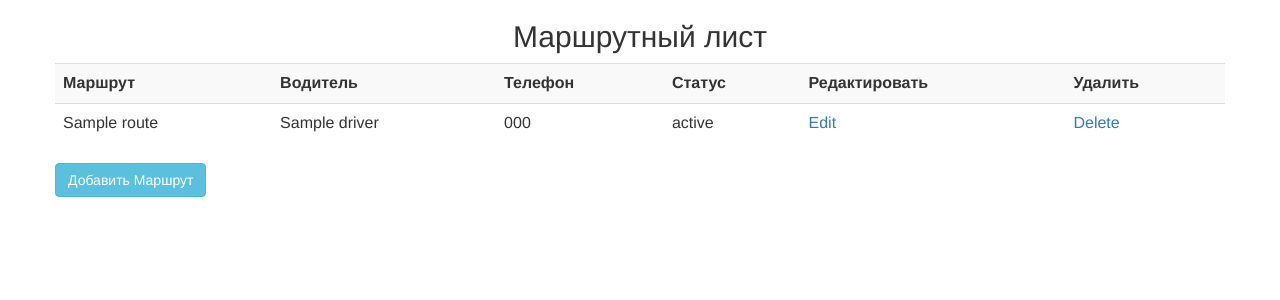
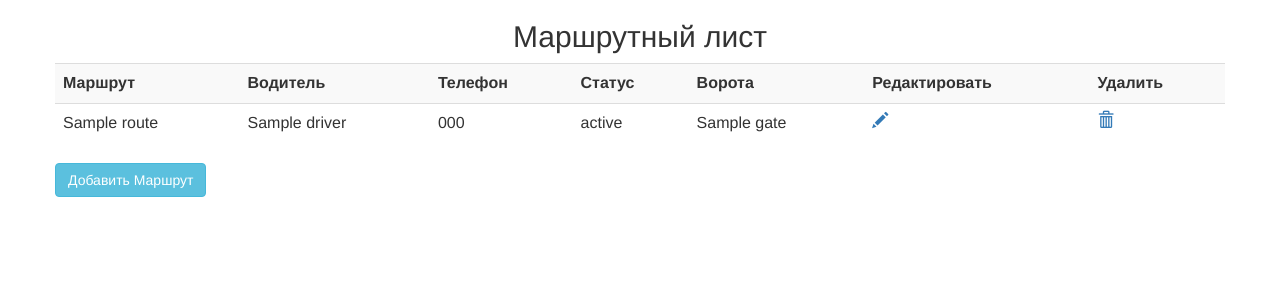
Before and after one commit to maxpospelov/cargo, a Django app: template cargo/templates/route_list.html in a window 1280 px wide. Shown: the top 300 px of the page. Run offline with Django 3.2, Linux system fonts and the light colour scheme; the template is opened without the code that fills it: most values are stand-ins (such as "Sample title", 1, 10 or a date in 2020); some libraries are stand-ins or nearby versions.

Commit message:
feature(gate): add gate to route.

```diff
--- a/cargo/forms.py
+++ b/cargo/forms.py
@@ -5,20 +5,22 @@ from .models import Route, RouteStatus
 class CreateRouteForm(forms.ModelForm):
     class Meta(object):
         model = Route
-        fields = ['route', 'driver', 'phone', 'status']
+        fields = ['route', 'driver', 'phone', 'status', 'gate']
 
     driver = forms.CharField(label='Driver', max_length=100)
     phone = forms.CharField(label='Phone', max_length=100)
     route = forms.CharField(label='Route', max_length=100)
+    gate = forms.CharField(label='Gate', max_length=100)
     status = forms.ModelChoiceField(queryset=RouteStatus.objects.all())
 
 
 class EditRouteForm(forms.ModelForm):
     class Meta(object):
         model = Route
-        fields = ['route', 'driver', 'phone', 'status']
+        fields = ['route', 'driver', 'phone', 'status', 'gate']
 
     driver = forms.CharField(label='Driver', max_length=100)
     phone = forms.CharField(label='Phone', max_length=100)
     route = forms.CharField(label='Route', max_length=100)
+    gate = forms.CharField(label='Gate', max_length=100)
     status = forms.ModelChoiceField(queryset=RouteStatus.objects.all())
--- a/cargo/models.py
+++ b/cargo/models.py
@@ -12,4 +12,5 @@ class Route(models.Model):
     driver = models.TextField(default='')
     phone = models.TextField(default='')
     route = models.TextField(default='')
+    gate = models.TextField(null=True)
     status = models.ForeignKey(RouteStatus, on_delete=models.CASCADE, null=True)
--- a/cargo/templates/route_list.html
+++ b/cargo/templates/route_list.html
@@ -10,6 +10,7 @@
             <th>Водитель</th>
             <th>Телефон</th>
             <th>Статус</th>
+            <th>Ворота</th>
             <th>Редактировать</th>
             <th>Удалить</th>
         </tr>
@@ -18,8 +19,9 @@
                 <td>{{ route.driver }}</td>
                 <td>{{ route.phone }}</td>
                 <td>{{ route.status.status }}</td>
-                <td id="update-{{ route.id }}"><a href="/route/{{ route.id }}/update/">Edit</a></td>
-                <td id="delete-{{ route.id }}"><a href="/route/{{ route.id }}/delete/">Delete</a></td>
+                <td>{{ route.gate }}</td>
+                <td id="update-{{ route.id }}"><a href="/route/{{ route.id }}/update/"><span class="glyphicon glyphicon-pencil"></span></a></td>
+                <td id="delete-{{ route.id }}"><a href="/route/{{ route.id }}/delete/"><span class="glyphicon glyphicon-trash"></span></a></td>
             </tr>
         {% endfor %}
     </table>
--- a/features/steps/check_in_step.py
+++ b/features/steps/check_in_step.py
@@ -66,6 +66,7 @@ def step_impl(context):
         page.find("#id_driver").set(row['driver'])
         page.find("#id_phone").set(row['phone'])
         page.find("#id_route").set(row['route'])
+        page.find("#id_gate").set(row['gate'])
         page.select(row['status'], field="status")
         click_button("Сохранить")
 
@@ -82,6 +83,7 @@ def step_impl(context):
         assert page.has_text(row['phone']), True
         assert page.has_text(row['route']), True
         assert page.has_text(row['status']), True
+        assert page.has_text(row['gate']), True
 
 
 @given('Оператор на странице со списком машрутов')
@@ -89,7 +91,7 @@ def step_impl(context):
     context.update_table = context.table
     for row in context.table:
         visit("/routes")
-        edit_link = "(//td[contains(text(), {})]/parent::tr[1]//a[contains(text(),'Edit')])[1]"
+        edit_link = "(//td[contains(text(), {})]/parent::tr[1]//span[contains(@class, 'glyphicon-pencil')])[1]"
         page.find('xpath', edit_link.format(row['edit_route'])).click()
         page.find("#id_route").set(row['correct_route'])
         click_button("Редактировать")
@@ -111,7 +113,7 @@ def step_impl(context):
     context.delete_table = context.table
     for row in context.table:
         visit("/routes")
-        delete_link = "(//td[contains(text(), {})]/parent::tr[1]//a[contains(text(),'Delete')])[1]"
+        delete_link = "(//td[contains(text(), {})]/parent::tr[1]//span[contains(@class,'glyphicon-trash')])[1]"
         page.find('xpath', delete_link.format(row['delete_route'])).click()
         page.click_button("Confirm")
 
```
Also changed, not shown: cargo/tests/test_forms.py (+4 -2 lines), cargo/tests/test_models.py (+2 -0 lines), cargo/tests/test_views.py (+16 -3 lines), docker-compose.test.yml (+7 -2 lines), cargo/migrations/0007_route_gate.py (added), 4 other files.
